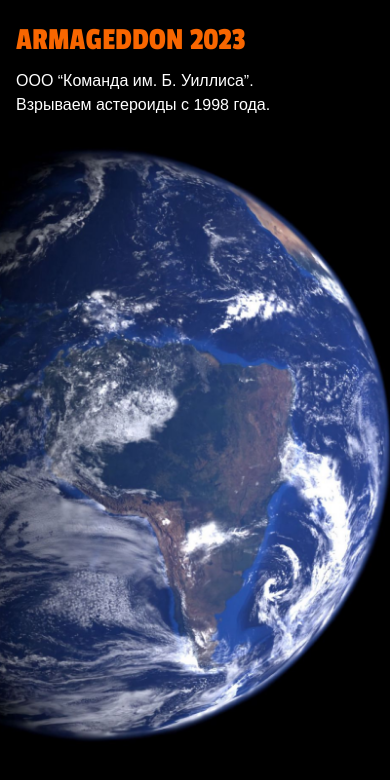
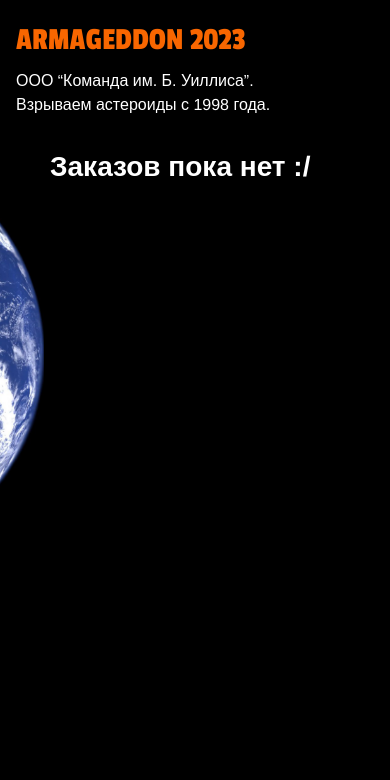
Before and after one commit to YaroslavFd/armageddon, a Next.js app: page /cart in a window 390 px wide. Shown: the top 780 px of the page. Built offline with nearby package versions, Linux system fonts and the light colour scheme.

Commit message:
made a responsive layout

```diff
--- a/app/asteroid/[id]/page.tsx
+++ b/app/asteroid/[id]/page.tsx
@@ -1,4 +1,3 @@
-import Image from 'next/image';
 import React from 'react';
 
 import { fetchAsteroids } from '@/utils/api';
--- a/app/cart/page.module.scss
+++ b/app/cart/page.module.scss
@@ -2,6 +2,9 @@
   display: flex;
   flex-direction: column;
   gap: 24px;
+
+  max-width: 290px;
+  margin: 0 auto;
 
   h2 {
     align-self: stretch;
--- a/app/page.module.scss
+++ b/app/page.module.scss
@@ -1,8 +1,30 @@
 .wrapper {
   position: relative;
+  z-index: 10;
+
+  @media (max-width: 767px) {
+    margin: 0 auto;
+    max-width: 285px;
+  }
+
+  @media (max-width: 567px) {
+    padding-bottom: 80px;
+  }
 
   .cartBox {
     position: fixed;
+    z-index: 15;
     transform: translateX(405px);
+
+    @media (max-width: 767px) {
+      transform: translateX(270px);
+    }
+
+    @media (max-width: 567px) {
+      transform: translateX(0);
+      bottom: 0;
+      left: 0;
+      right: 0;
+    }
   }
 }
--- a/components/AsteroidsList/Card/index.tsx
+++ b/components/AsteroidsList/Card/index.tsx
@@ -54,9 +54,15 @@ export const Card = ({ id, name, diameter, dangerous, distance, formattedDate }:
         <div className={styles.distance}>
           <div>
             <span>{distance}</span>
-            <svg fill='none' viewBox='0 0 105 6' xmlns='http://www.w3.org/2000/svg'>
+            <svg
+              fill='none'
+              height='6'
+              viewBox='0 0 129 6'
+              width='129'
+              xmlns='http://www.w3.org/2000/svg'
+            >
               <path
-                d='M0 3L5 5.88675L5 0.113249L0 3ZM105 3.00001L100 0.113257L100 5.88676L105 3.00001ZM4.5 3.5L100.5 3.50001L100.5 2.50001L4.5 2.5L4.5 3.5Z'
+                d='M0 3L5 5.88675L5 0.113249L0 3ZM129 3.00001L124 0.113259L124 5.88676L129 3.00001ZM4.5 3.5L124.5 3.50001L124.5 2.50001L4.5 2.5L4.5 3.5Z'
                 fill='white'
                 fillOpacity='0.5'
               />
--- a/components/AsteroidsList/Card/styles.module.scss
+++ b/components/AsteroidsList/Card/styles.module.scss
@@ -17,6 +17,7 @@
 
     .distance {
       max-width: 160px;
+
       div {
         display: flex;
         flex-direction: column;
@@ -26,7 +27,7 @@
 
         svg {
           width: 100%;
-          height: 6px;
+          text-align: center;
         }
       }
     }
--- a/components/AsteroidsList/styles.module.scss
+++ b/components/AsteroidsList/styles.module.scss
@@ -15,6 +15,7 @@
     button {
       cursor: pointer;
       border: 0;
+      padding: 0;
       background-color: transparent;
       text-decoration: underline;
       font-weight: 400;
@@ -27,5 +28,9 @@
         text-decoration: none;
       }
     }
+
+    span {
+      margin: 0 3px;
+    }
   }
 }
--- a/components/Cart/styles.module.scss
+++ b/components/Cart/styles.module.scss
@@ -3,6 +3,22 @@
   border-radius: 24px;
   max-width: 150px;
   background-color: #232526;
+
+  @media (max-width: 767px) {
+    padding: 11px;
+    max-width: 140px;
+  }
+
+  @media (max-width: 567px) {
+    display: flex;
+    align-items: center;
+    justify-content: space-between;
+
+    max-height: 80px;
+    border-radius: 0;
+    padding: 16px;
+    max-width: 100%;
+  }
 
   h3 {
     margin-bottom: 5px;
@@ -13,5 +29,14 @@
 
   button {
     margin-top: 32px;
+
+    @media (max-width: 767px) {
+      padding: 10px 11px;
+    }
+
+    @media (max-width: 567px) {
+      margin-top: 0;
+      padding: 12px 16px;
+    }
   }
 }
--- a/styles/global.scss
+++ b/styles/global.scss
@@ -9,8 +9,12 @@ body {
 }
 
 .main {
-  margin-top: 8px;
+  margin-top: 10px;
   padding-bottom: 50px;
+
+  @media (max-width: 567px) {
+    margin-top: 16px;
+  }
 }
 
 .container {
@@ -21,9 +25,35 @@ body {
 
 .decor {
   position: fixed;
+  z-index: -1;
   left: 0;
   top: 135px;
   img {
     width: 100%;
+
+    @media (max-width: 1300px) {
+      width: 377px;
+      height: 436px;
+    }
+  }
+
+  @media (max-width: 1300px) {
+    left: -65px;
+  }
+
+  @media (max-width: 992px) {
+    left: -170px;
+  }
+
+  @media (max-width: 767px) {
+    left: -200px;
+  }
+
+  @media (max-width: 567px) {
+    left: -285px;
+  }
+
+  @media (max-width: 375px) {
+    left: -310px;
   }
 }
```
Also changed, not shown: app/asteroid/[id]/page.module.scss (+15 -0 lines).
